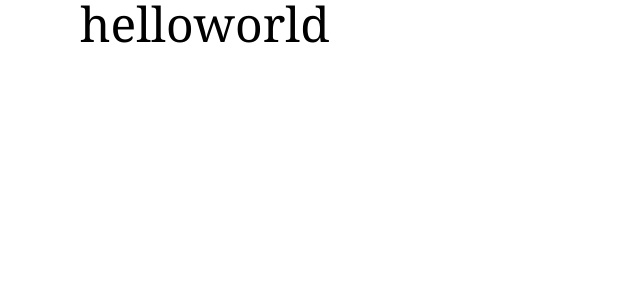
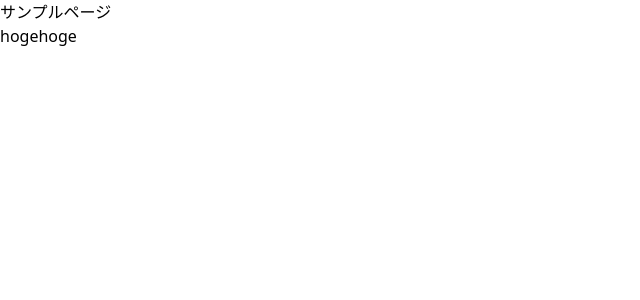
Before and after one commit to yuto-tomita/study-webpack, a React app: page /test in a window 1280 px wide. Shown: the top 300 px of the page, without its empty margins (0-640 px from the left). Built offline with nearby package versions, Linux system fonts and the light colour scheme.

Commit message:
react-router-domのinstall

```diff
--- a/package.json
+++ b/package.json
@@ -19,6 +19,7 @@
     "@babel/preset-typescript": "^7.13.0",
     "@types/react": "^17.0.3",
     "@types/react-dom": "^17.0.2",
+    "@types/react-router-dom": "^5.1.7",
     "@typescript-eslint/eslint-plugin": "^4.18.0",
     "@typescript-eslint/parser": "^4.18.0",
     "autoprefixer": "^10.2.5",
@@ -41,5 +42,8 @@
     "webpack-cli": "^4.5.0",
     "webpack-dev-server": "^3.11.2",
     "webpack-merge": "^5.7.3"
+  },
+  "dependencies": {
+    "react-router-dom": "^5.2.0"
   }
 }
--- a/src/component/panel/panel.tsx
+++ /dev/null
@@ -1,14 +0,0 @@
-import React from 'react'
-export default class Panel extends React.Component {
-  constructor(props: any) {
-    super(props)
-    this.state = {
-      input: '',
-      list: [],
-    }
-  }
-
-  render() {
-    return <p className="text-5xl font-serif ml-20">helloworld</p>
-  }
-}
--- /dev/null
+++ b/src/component/router.tsx
@@ -0,0 +1,22 @@
+import React from 'react'
+import { BrowserRouter as Router, Switch, Route, Link } from 'react-router-dom'
+import Sample from './sample'
+
+const App = (): JSX.Element => {
+  return (
+    <Router>
+      <ul>
+        <li>
+          <Link to="/test">サンプルページ</Link>
+        </li>
+      </ul>
+      <Switch>
+        <Route path="/test">
+          <Sample />
+        </Route>
+      </Switch>
+    </Router>
+  )
+}
+
+export default App
--- /dev/null
+++ b/src/component/sample.tsx
@@ -0,0 +1,7 @@
+import React from 'react'
+
+const sample = (): JSX.Element => {
+  return <div>hogehoge</div>
+}
+
+export default sample
--- a/src/index.tsx
+++ b/src/index.tsx
@@ -1,6 +1,6 @@
 import React from 'react'
 import ReactDOM from 'react-dom'
-import Panel from './component/panel/panel'
 import './css/style.css'
+import Router from './component/router'
 
-ReactDOM.render(<Panel />, document.getElementById('app'))
+ReactDOM.render(<Router />, document.getElementById('app'))
```
Also changed, not shown: tsconfig.json (indentation only), 1 other file (tests, documents, lock files or other folders).
